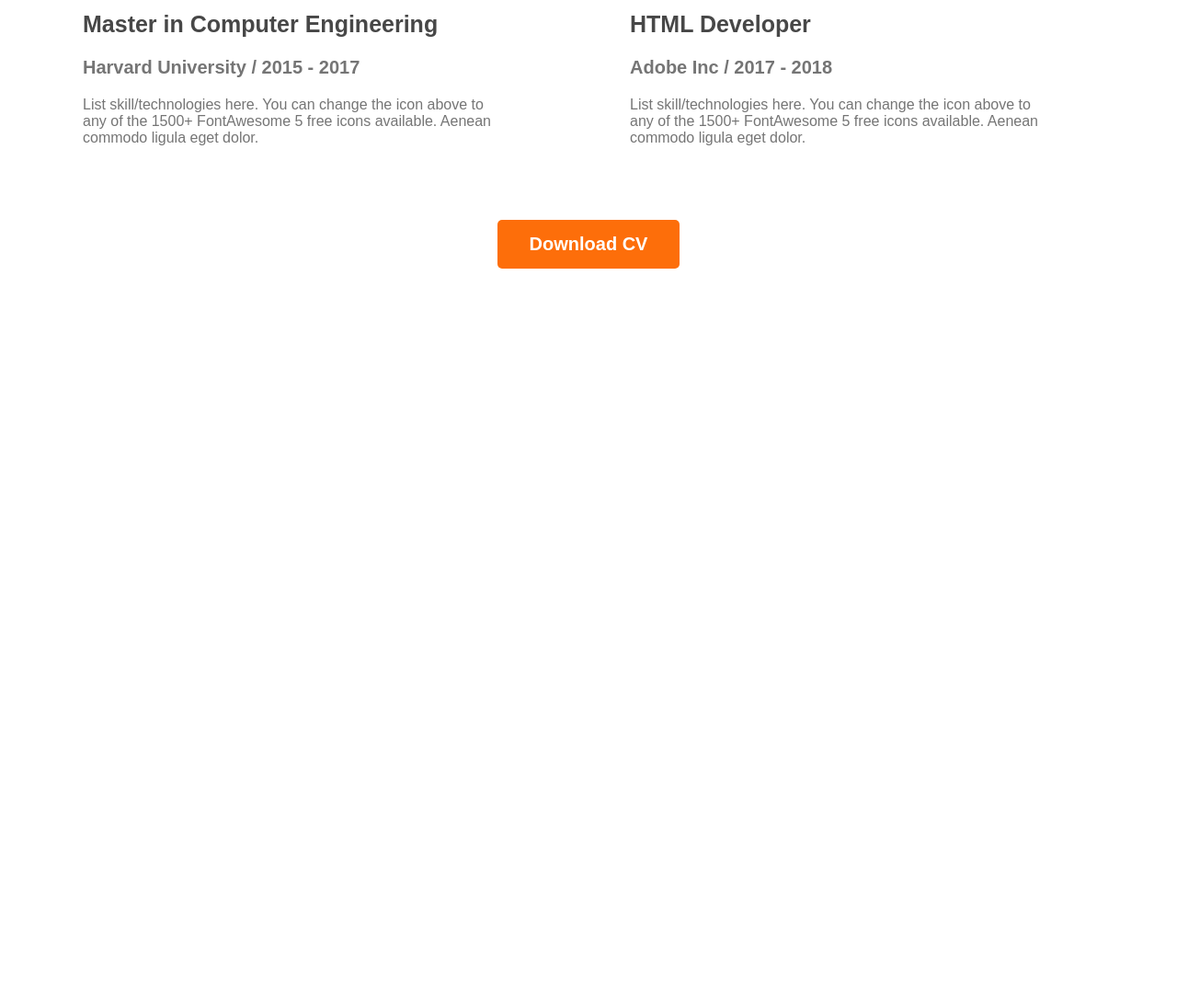
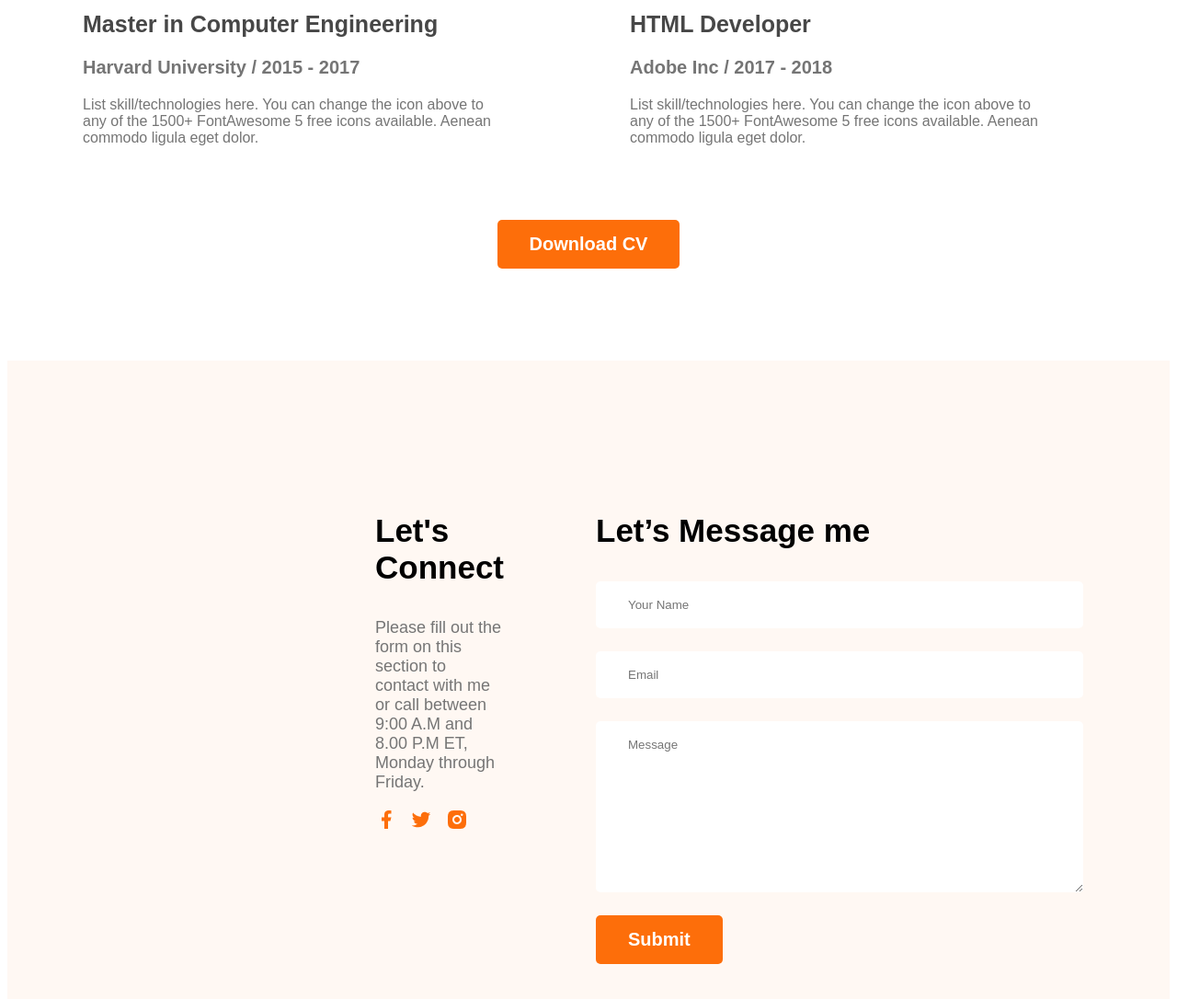
Before and after one commit to Tasin37/My-Portfolio, a plain HTML site: page index.html in a window 1280 px wide. Shown: the part 2785-3871 px from the top of the page at 92% size. Before the commit the page ends 3085 px from the top, so only its background shows below. Drawn offline with nearby package versions, Linux system fonts and the light colour scheme.

Commit message:
complete

```diff
--- a/index.html
+++ b/index.html
@@ -135,7 +135,22 @@
         </section>
     </main>
     <footer>
-
+        <div class="footer-column" id="fc1">
+            <h3 class="section-title" id="fst1">Let's Connect</h3>
+            <p class="section-description" id="fsd">Please fill out the form on this section to contact with me or call between 9:00 A.M and 8.00 P.M ET, Monday through Friday.</p>
+            <a class="social-media" href="https://www.facebook.com/md.tasin.7737769" target="_blank"><img src="images/icons/facebook.png" alt=""></a>
+            <a class="social-media" href=""><img src="images/icons/twitter.png" alt=""></a>
+            <a class="social-media" href=""><img src="images/icons/insta.png" alt=""></a>
+        </div>
+        <div class="footer-column" id="fc2">
+            <h3 class="section-title" id="fst2">Let’s Message me</h3>
+            <form class="contact" action="">
+                <input type="text" placeholder="Your Name">
+                <input type="email" name="" placeholder="Email" id="">
+                <textarea name="" id="" cols="30" rows="10" placeholder="Message"></textarea>
+                <button class="btn-primary">Submit</button>
+            </form>
+        </div>
     </footer>
 </body>
 </html>
--- a/styles/portfolio.css
+++ b/styles/portfolio.css
@@ -157,3 +157,38 @@ main section{
     text-align: center;
     margin-top: 50px;
 }
+footer{
+    display: flex;
+    background-color: #FFF8F3;
+    padding: 130px 200px;
+    margin-top: 100px;
+    gap: 100px;
+}
+.footer-column{
+    width: 50%;
+}
+#fst1{
+    text-align: left;
+}
+#fst2{
+    text-align: left;
+}
+#fsd{
+    text-align: left;
+}
+#fc1{
+    padding-left: 200px;
+}
+.social-media{
+    margin-right: 10px;
+}
+.contact input,textarea{
+    display: block;
+    margin-bottom: 25px;
+    padding: 18px 35px;
+    width: 460px;
+    color: #757575;
+    background: #fff;
+    border: 0;
+    border-radius: 5px;
+}
```
